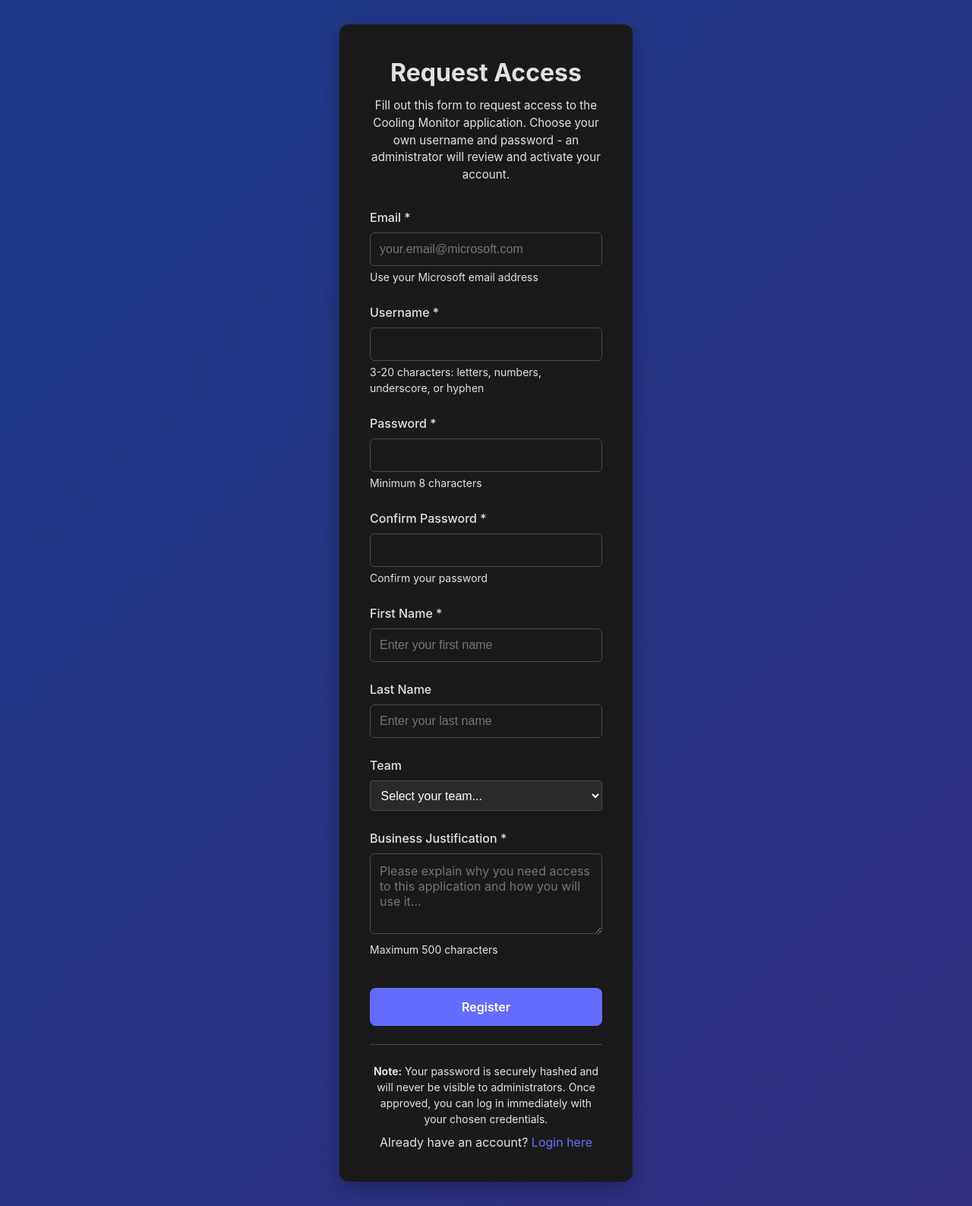
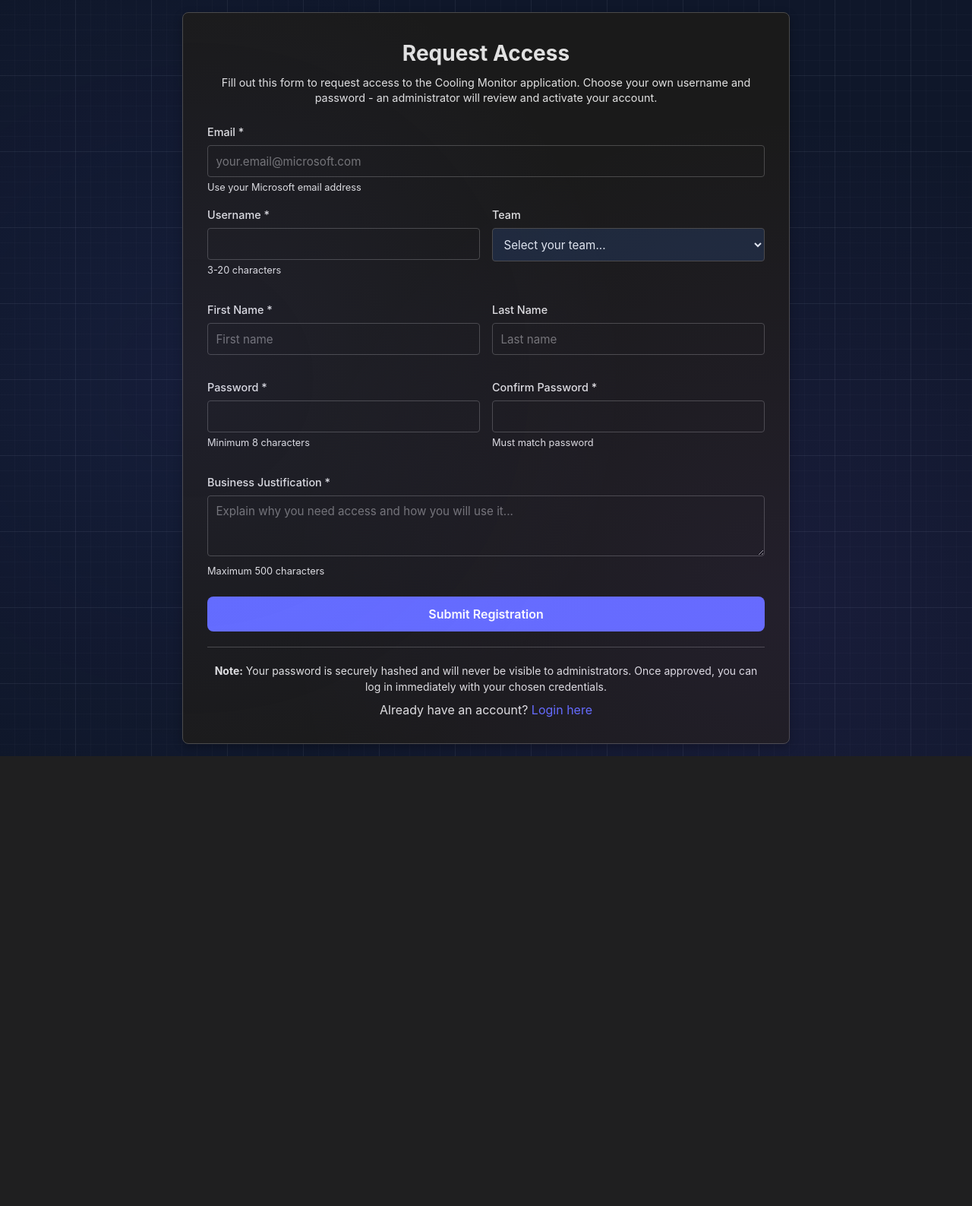
Before and after one commit to JarrettJones/Cooling-Monitor, a FastAPI app: page /register in a window 1280 px wide. Shown: the whole page at 76% size. After the commit the page ends 995 px from the top, so only its background shows below. Run offline with FastAPI, Linux system fonts and the light colour scheme; parts of the project's set-up code (start-up, migrations or seed data) failed here and were passed over.

Commit message:
Improve registration and login page styling with grid background and better form layout

```diff
--- a/templates/register.html
+++ b/templates/register.html
@@ -12,60 +12,115 @@
             justify-content: center;
             align-items: center;
             min-height: 100vh;
-            background: linear-gradient(135deg, #1e3a8a 0%, #312e81 100%);
+            background: #0f172a;
+            padding: 1rem;
+            position: relative;
+            background-image:
+                linear-gradient(rgba(148, 163, 184, 0.08) 1px, transparent 1px),
+                linear-gradient(90deg, rgba(148, 163, 184, 0.08) 1px, transparent 1px),
+                linear-gradient(rgba(148, 163, 184, 0.03) 1px, transparent 1px),
+                linear-gradient(90deg, rgba(148, 163, 184, 0.03) 1px, transparent 1px);
+            background-size: 100px 100px, 100px 100px, 20px 20px, 20px 20px;
+            background-position: -1px -1px, -1px -1px, -1px -1px, -1px -1px;
+        }
+
+        body::before {
+            content: '';
+            position: absolute;
+            top: 0;
+            left: 0;
+            right: 0;
+            bottom: 0;
+            background: radial-gradient(circle at 20% 50%, rgba(99, 102, 241, 0.08) 0%, transparent 50%),
+                        radial-gradient(circle at 80% 80%, rgba(139, 92, 246, 0.08) 0%, transparent 50%);
+            pointer-events: none;
         }
 
         .register-container {
             width: 100%;
-            max-width: 450px;
-            padding: 2rem;
+            max-width: 800px;
         }
 
         .register-card {
             background: var(--card-bg);
-            padding: 2.5rem;
-            border-radius: 12px;
-            box-shadow: 0 8px 32px rgba(0, 0, 0, 0.3);
+            padding: 2rem;
+            border-radius: 8px;
+            box-shadow: 0 4px 12px rgba(0, 0, 0, 0.3);
+            border: 1px solid var(--border-color);
         }
 
         .register-header {
             text-align: center;
-            margin-bottom: 2rem;
+            margin-bottom: 1.5rem;
         }
 
         .register-header h1 {
-            font-size: 2rem;
+            font-size: 1.75rem;
             margin-bottom: 0.5rem;
             color: var(--text-primary);
         }
 
         .register-header p {
             color: var(--text-secondary);
-            font-size: 0.95rem;
+            font-size: 0.9rem;
+            line-height: 1.4;
+        }
+
+        .form-row {
+            display: grid;
+            grid-template-columns: 1fr 1fr;
+            gap: 1rem;
+            margin-bottom: 1rem;
         }
 
         .form-group {
-            margin-bottom: 1.5rem;
+            margin-bottom: 1rem;
+        }
+
+        .form-group.full-width {
+            grid-column: 1 / -1;
         }
 
         .form-group label {
             display: block;
-            margin-bottom: 0.5rem;
+            margin-bottom: 0.4rem;
             font-weight: 500;
             color: var(--text-primary);
+            font-size: 0.9rem;
         }
 
-        .form-group input {
+        .form-group input,
+        .form-group select,
+        .form-group textarea {
             width: 100%;
-            padding: 0.75rem;
+            padding: 0.65rem;
             background: var(--bg-secondary);
             border: 1px solid var(--border-color);
-            border-radius: 6px;
+            border-radius: 4px;
             color: var(--text-primary);
-            font-size: 1rem;
+            font-size: 0.95rem;
+            font-family: inherit;
         }
 
-        .form-group input:focus {
+        .form-group select {
+            background-color: #1e293b;
+            color: #e2e8f0;
+            cursor: pointer;
+        }
+
+        .form-group select option {
+            background-color: #1e293b;
+            color: #e2e8f0;
+        }
+
+        .form-group textarea {
+            resize: vertical;
+            min-height: 80px;
+        }
+
+        .form-group input:focus,
+        .form-group select:focus,
+        .form-group textarea:focus {
             outline: none;
             border-color: var(--primary-color);
         }
@@ -74,21 +129,21 @@
             display: block;
             margin-top: 0.25rem;
             color: var(--text-secondary);
-            font-size: 0.875rem;
+            font-size: 0.8rem;
         }
 
         .btn-register {
             width: 100%;
-            padding: 0.875rem;
+            padding: 0.75rem;
             font-size: 1rem;
             font-weight: 600;
-            margin-top: 1rem;
+            margin-top: 0.5rem;
         }
 
         .register-footer {
             text-align: center;
-            margin-top: 1.5rem;
-            padding-top: 1.5rem;
+            margin-top: 1.25rem;
+            padding-top: 1.25rem;
             border-top: 1px solid var(--border-color);
         }
 
@@ -105,20 +160,32 @@
             background: rgba(239, 68, 68, 0.1);
             border: 1px solid #ef4444;
             color: #fca5a5;
-            padding: 0.75rem;
-            border-radius: 6px;
+            padding: 0.65rem;
+            border-radius: 4px;
             margin-bottom: 1rem;
             display: none;
+            font-size: 0.9rem;
         }
 
         .success-message {
             background: rgba(34, 197, 94, 0.1);
             border: 1px solid #22c55e;
             color: #86efac;
-            padding: 0.75rem;
-            border-radius: 6px;
+            padding: 0.65rem;
+            border-radius: 4px;
             margin-bottom: 1rem;
             display: none;
+            font-size: 0.9rem;
+        }
+
+        @media (max-width: 768px) {
+            .form-row {
+                grid-template-columns: 1fr;
+            }
+
+            .register-card {
+                padding: 1.5rem;
+            }
         }
     </style>
 </head>
@@ -134,18 +201,43 @@
             <div id="successMessage" class="success-message"></div>
 
             <form id="registerForm">
-                <div class="form-group">
+                <div class="form-group full-width">
                     <label for="email">Email *</label>
                     <input type="email" id="email" name="email" required placeholder="your.email@microsoft.com">
                     <small>Use your Microsoft email address</small>
                 </div>
 
+                <div class="form-row">
                     <div class="form-group">
                         <label for="username">Username *</label>
                         <input type="text" id="username" name="username" required minlength="3" maxlength="20" pattern="[a-zA-Z0-9_-]+" autocomplete="username">
-                    <small>3-20 characters: letters, numbers, underscore, or hyphen</small>
+                        <small>3-20 characters</small>
                     </div>
 
+                    <div class="form-group">
+                        <label for="team">Team</label>
+                        <select id="team" name="team">
+                            <option value="">Select your team...</option>
+                            <option value="SGLS">SGLS</option>
+                            <option value="SIT">SIT</option>
+                            <option value="Other">Other</option>
+                        </select>
+                    </div>
+                </div>
+
+                <div class="form-row">
+                    <div class="form-group">
+                        <label for="firstName">First Name *</label>
+                        <input type="text" id="firstName" name="firstName" required placeholder="First name">
+                    </div>
+
+                    <div class="form-group">
+                        <label for="lastName">Last Name</label>
+                        <input type="text" id="lastName" name="lastName" placeholder="Last name">
+                    </div>
+                </div>
+
+                <div class="form-row">
                     <div class="form-group">
                         <label for="password">Password *</label>
                         <input type="password" id="password" name="password" required minlength="8" autocomplete="new-password">
@@ -155,41 +247,18 @@
                     <div class="form-group">
                         <label for="confirmPassword">Confirm Password *</label>
                         <input type="password" id="confirmPassword" name="confirmPassword" required minlength="8" autocomplete="new-password">
-                    <small>Confirm your password</small>
+                        <small>Must match password</small>
+                    </div>
                 </div>
 
-                <div class="form-group">
-                    <label for="firstName">First Name *</label>
-                    <input type="text" id="firstName" name="firstName" required placeholder="Enter your first name">
-                </div>
-
-                <div class="form-group">
-                    <label for="lastName">Last Name</label>
-                    <input type="text" id="lastName" name="lastName" placeholder="Enter your last name">
-                </div>
-
-                <div class="form-group">
-                    <label for="team">Team</label>
-                    <select id="team" name="team">
-                        <option value="">Select your team...</option>
-                        <option value="Data Center Operations">Data Center Operations</option>
-                        <option value="Facilities">Facilities</option>
-                        <option value="Engineering">Engineering</option>
-                        <option value="IT Operations">IT Operations</option>
-                        <option value="Management">Management</option>
-                        <option value="Other">Other</option>
-                    </select>
-                </div>
-
-                <div class="form-group">
+                <div class="form-group full-width">
                     <label for="businessJustification">Business Justification *</label>
-                    <textarea id="businessJustification" name="businessJustification" required maxlength="500" rows="4"
-                              placeholder="Please explain why you need access to this application and how you will use it..."
-                              style="width: 100%; padding: 0.75rem; background: var(--bg-secondary); border: 1px solid var(--border-color); border-radius: 6px; color: var(--text-primary); font-size: 1rem; font-family: inherit; resize: vertical;"></textarea>
+                    <textarea id="businessJustification" name="businessJustification" required maxlength="500" rows="3"
+                              placeholder="Explain why you need access and how you will use it..."></textarea>
                     <small>Maximum 500 characters</small>
                 </div>
 
-                <button type="submit" class="btn btn-primary btn-register">Register</button>
+                <button type="submit" class="btn btn-primary btn-register">Submit Registration</button>
             </form>
 
             <div class="register-footer">
```
Also changed, not shown: templates/login.html (+24 -2 lines). Lines whose indentation alone changed are shown as unchanged.
